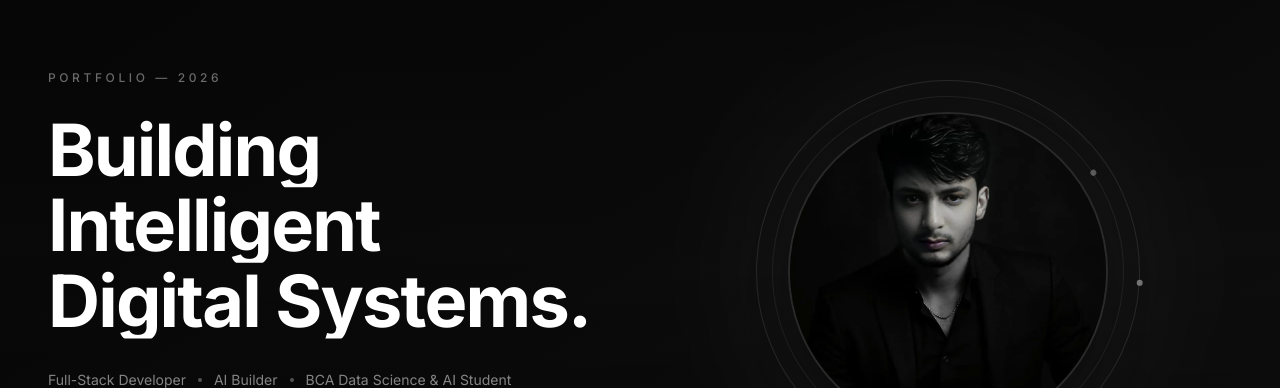
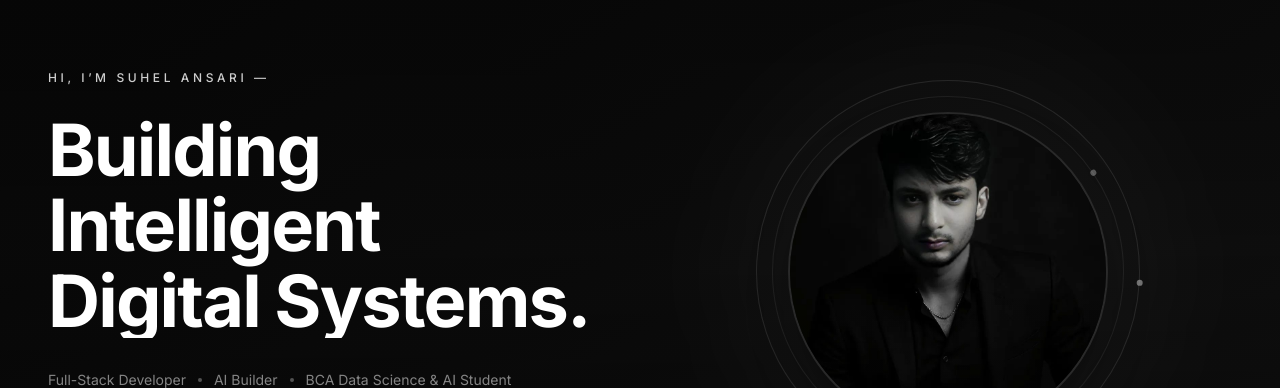
Before and after one commit to AmirCodes-786/suhel-portfolio, a React (Vite) app: page / in a window 1280 px wide. Shown: the part 152-540 px from the top of the page. Built offline with nearby package versions, Linux system fonts and the light colour scheme.

Commit message:
Add home page headline animation and brighten intro text

```diff
--- a/src/pages/Home.jsx
+++ b/src/pages/Home.jsx
@@ -6,30 +6,6 @@ import PageTransition from "../components/PageTransition";
 import { siteConfig } from "../data/content";
 
 export default function Home() {
-    const headingRef = useRef(null);
-    const lineRefs = useRef([]);
-
-    useEffect(() => {
-        const ctx = gsap.context(() => {
-            // Animate each line with text reveal mask
-            lineRefs.current.forEach((line, i) => {
-                if (!line) return;
-                gsap.fromTo(
-                    line,
-                    { clipPath: "inset(0 100% 0 0)" },
-                    {
-                        clipPath: "inset(0 0% 0 0)",
-                        duration: 1,
-                        delay: 0.6 + i * 0.15,
-                        ease: "power3.out",
-                    }
-                );
-            });
-        }, headingRef);
-
-        return () => ctx.revert();
-    }, []);
-
     return (
         <PageTransition>
             {/* Background — dark gradient, no video */}
@@ -42,7 +18,7 @@ export default function Home() {
             {/* Content */}
             <div className="relative z-10 w-full max-w-7xl mx-auto px-6 md:px-12 flex flex-col md:flex-row items-center justify-between gap-12 h-full pt-24 pb-12">
                 {/* Left: Text Content */}
-                <div ref={headingRef} className="flex-1 flex flex-col justify-center max-w-2xl">
+                <div className="flex-1 flex flex-col justify-center max-w-2xl">
                     {/* Small tag */}
                     <motion.div
                         initial={{ opacity: 0, y: 20 }}
@@ -50,31 +26,28 @@ export default function Home() {
                         transition={{ delay: 0.3, duration: 0.6, ease: [0.22, 1, 0.36, 1] }}
                         className="mb-6"
                     >
-                        <span className="text-xs tracking-[0.3em] uppercase text-white/40 font-medium">
-                            Portfolio — 2026
+                        <span className="text-xs tracking-[0.3em] uppercase text-white/80 font-medium">
+                            Hi, I’m Suhel Ansari —
                         </span>
                     </motion.div>
 
-                    {/* Heading */}
-                    <h1 className="text-4xl sm:text-5xl md:text-6xl lg:text-7xl font-bold leading-[1.05] tracking-tight text-white mb-8">
-                        <span
-                            ref={(el) => (lineRefs.current[0] = el)}
-                            className="block line-mask"
-                        >
-                            Building
-                        </span>
-                        <span
-                            ref={(el) => (lineRefs.current[1] = el)}
-                            className="block line-mask"
-                        >
-                            Intelligent
-                        </span>
-                        <span
-                            ref={(el) => (lineRefs.current[2] = el)}
-                            className="block line-mask"
-                        >
-                            Digital Systems.
-                        </span>
+                    {/* Heading with word reveal */}
+                    <h1 className="text-4xl sm:text-5xl md:text-6xl lg:text-7xl font-bold leading-[1.05] tracking-tight text-white mb-8 overflow-hidden">
+                        {["Building", "Intelligent", "Digital", "Systems."].map((word, i) => (
+                            <motion.span
+                                key={i}
+                                initial={{ opacity: 0, y: 20 }}
+                                animate={{ opacity: 1, y: 0 }}
+                                transition={{
+                                    delay: 0.5 + i * 0.1,
+                                    duration: 0.8,
+                                    ease: [0.22, 1, 0.36, 1]
+                                }}
+                                className="inline-block mr-[0.2em]"
+                            >
+                                {word}
+                            </motion.span>
+                        ))}
                     </h1>
 
                     {/* Subtext */}
```
